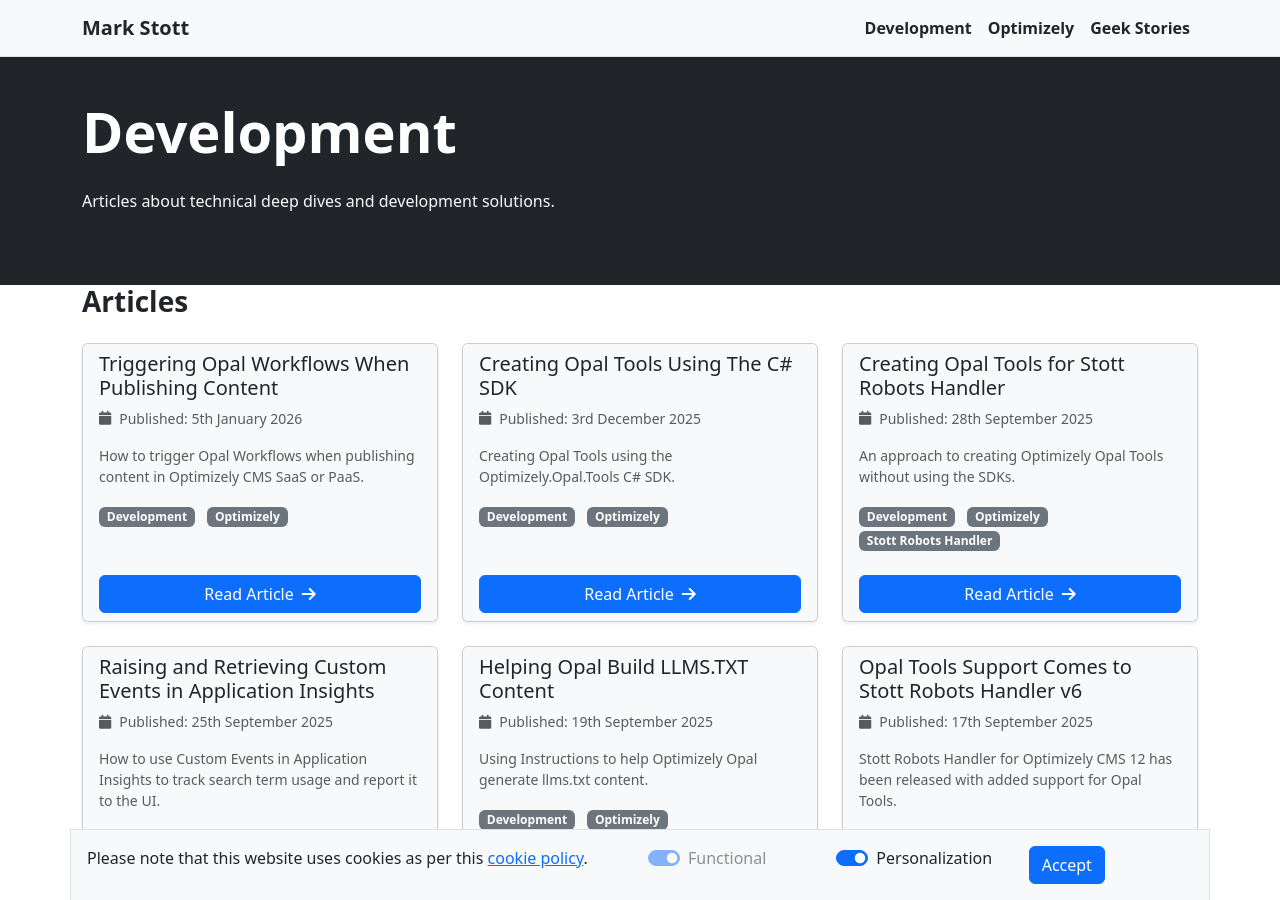
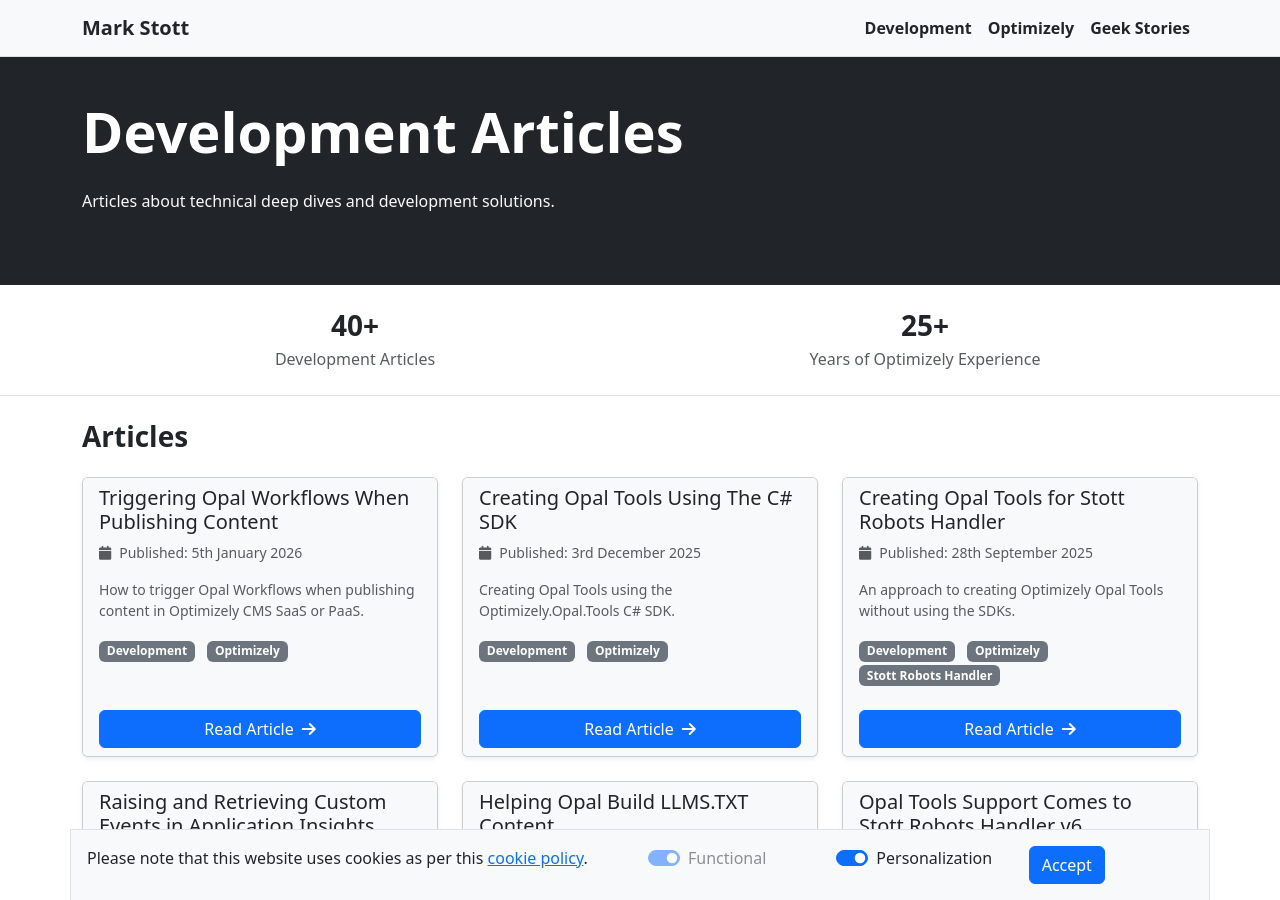
Before and after one commit to GeekInTheNorth/GeekInTheNorth.github.io, a Jekyll site: the page built from Development.md, in a window 1280 px wide and 900 px high. Built offline with Jekyll 4.4.1, drawn with Linux system fonts in a browser that asks for light colours.

Commit message:
Update development list page

```diff
--- a/Development.md
+++ b/Development.md
@@ -1,5 +1,5 @@
 ---
-layout: articlelist
+layout: development
 title: "Development"
 description: "Articles about technical deep dives and development solutions."
 permalink: "/article/list/development"
--- /dev/null
+++ b/_layouts/development.html
@@ -0,0 +1,64 @@
+---
+layout: default
+---
+
+<section class="bg-dark text-white heroBanner">
+    <div class="container">
+        <div class="row align-items-center py-5">
+            <div class="col-12">
+                <h1 class="display-4 fw-bold mb-4">Development Articles</h1>
+                <p class="text-light mb-4">Articles about technical deep dives and development solutions.</p>
+            </div>
+        </div>
+    </div>
+</section>
+<section class="py-4 bg-white border-bottom">
+    <div class="container">
+        <div class="row text-center">
+            <div class="col-6 mb-3 mb-md-0">
+                <div class="h3 fw-bold text-dark mb-1">40+</div>
+                <div class="text-muted">Development Articles</div>
+            </div>
+            <div class="col-6">
+                <div class="h3 fw-bold text-dark mb-1">25+</div>
+                <div class="text-muted">Years of Optimizely Experience</div>
+            </div>
+        </div>
+    </div>
+</section>
+<div class="container">
+    <section class="my-4">
+        {{ content }}
+    </section>
+    <section>
+    <h2 class="h3 fw-semibold text-dark mb-4">Articles</h2>
+    <div class="row g-4">
+    {% for post in site.posts %}
+        {% if post.categories contains page.title %}
+            <div class="col-12 col-md-6 col-xl-4">
+                <div class="card h-100 shadow-sm bg-light border-1">
+                    <div class="card-header bg-light border-0 pb-0">
+                        <h3 class="h5 card-title text-dark mb-2">{{ post.title }}</h3>
+                        <div class="d-flex align-items-center gap-2 text-muted small mb-3">
+                            <i class="fa-solid fa-calendar"></i>
+                            <span>Published: {{ post.date | date_to_long_string: "ordinal" }}</span>
+                        </div>
+                    </div>
+                    <div class="card-body pt-0">
+                        <p class="card-text text-muted small">{{ post.description }}</p>
+                        <div>
+                            {% for category in post.categories %}
+                                <span class='badge text-bg-secondary me-2'>{{ category }}</span>
+                            {% endfor %}
+                        </div>
+                    </div>
+                    <div class="card-footer border-0 bg-light">
+                        <a href="{{ post.url }}" class="btn btn-primary me-2 w-100">Read Article<i class="fa-solid fa-arrow-right ms-2"></i></a>
+                    </div>
+                </div>
+            </div>
+        {% endif %}
+    {% endfor %}
+    </div>
+    </section>
+</div>
--- a/_layouts/optimizely.html
+++ b/_layouts/optimizely.html
@@ -16,7 +16,7 @@
     <div class="container">
         <div class="row text-center">
             <div class="col-md-3 col-6 mb-3 mb-md-0">
-                <div class="h3 fw-bold text-dark mb-1">25+</div>
+                <div class="h3 fw-bold text-dark mb-1">30+</div>
                 <div class="text-muted">Optimizely Articles</div>
             </div>
             <div class="col-md-3 col-6">
```
